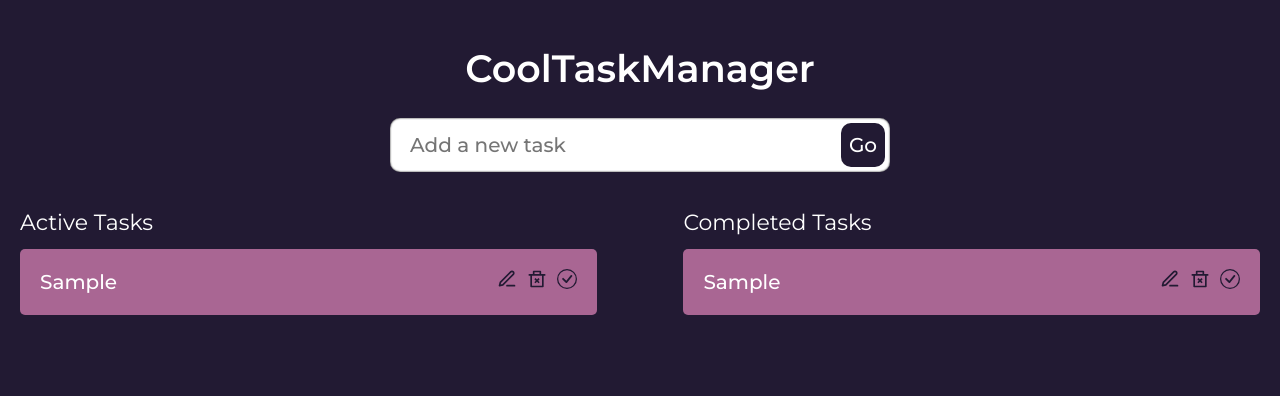
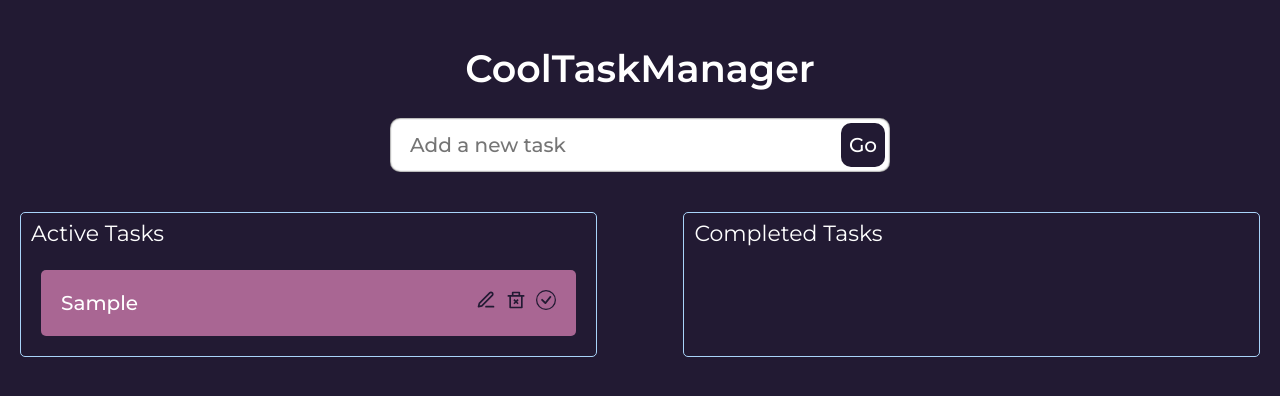
Before and after one commit to moerichka/dragdropapp, a React (Create React App) app: page / in a window 1280 px wide. Both pictures are taken after typing "Sample" into the empty fields and a click on the button "Go". Shown: the top 396 px of the page. Built offline with nearby package versions, Linux system fonts and the light colour scheme.

Commit message:
still in progress, but works, should be changes with animation

```diff
--- a/package.json
+++ b/package.json
@@ -9,6 +9,7 @@
     "@types/jest": "^27.0.1",
     "@types/node": "^16.7.13",
     "@types/react": "^18.0.0",
+    "@types/react-beautiful-dnd": "^13.1.2",
     "@types/react-dom": "^18.0.0",
     "react": "^18.2.0",
     "react-beautiful-dnd": "^13.1.0",
--- a/src/App.tsx
+++ b/src/App.tsx
@@ -1,27 +1,62 @@
-import React, {useState, useReducer} from "react";
+import React, { useState, useReducer } from "react";
 import s from "./App.module.scss";
 
-import InputField from "./components/InputField"
+import InputField from "./components/InputField";
 import TaskList from "./components/TaskList";
 
 import { Task } from "./model";
 
-import TasksReducer from "./reducer/tasksReducer"
+import { DragDropContext, DropResult } from "react-beautiful-dnd";
+import TasksReducer from "./reducer/tasksReducer";
 
 const App: React.FC = () => {
-  const [task, setTask] = useState<string>("")
-  const [tasksState, tasksDispatch] = useReducer(TasksReducer, [])
+  const [task, setTask] = useState<string>("");
+  const [tasksState, tasksDispatch] = useReducer(TasksReducer, []);
+  const [doneTasksState, doneTasksDispatch] = useReducer(TasksReducer, []);
 
-  const handleAdd = (e: React.FormEvent) : void =>{
-    e.preventDefault()
+  const handleAdd = (e: React.FormEvent): void => {
+    e.preventDefault();
 
-    if(task){
-      tasksDispatch({type: "add", payload: task})
-      setTask("")
+    if (task) {
+      tasksDispatch({ type: "add", payload: task });
+      setTask("");
     }
+  };
+
+  const onDragEnd = (result: DropResult) => {
+    const { source, destination } = result;
+
+    if (!destination) return;
+    if (
+      destination.droppableId === source.droppableId &&
+      destination.index === source.index
+    )
+      return;
+
+    let add,
+      active = tasksState,
+      done = doneTasksState;
+
+    if (source.droppableId === "activeTasks") {
+      add = active[source.index];
+      active.splice(source.index, 1);
+    } else {
+      add = done[source.index];
+      done.splice(source.index, 1);
     }
 
+    if (destination.droppableId === "activeTasks") {
+      active.splice(destination.index, 0, add);
+    } else {
+      done.splice(destination.index, 0, add);
+    }
+
+    tasksDispatch({type: "rebuild", payload: active});
+    doneTasksDispatch({type: "rebuild", payload: done});
+  };
+
   return (
+    <DragDropContext onDragEnd={onDragEnd}>
       <div className={s.app}>
         <header className={s.header}>
           <div className={s.headercontainer}>
@@ -30,11 +65,17 @@ const App: React.FC = () => {
         </header>
         <main className={s.main}>
           <section className={s.firstsection}>
-          <InputField task={task} setTask={setTask} handleAdd={handleAdd}/>
-          <TaskList tasksState={tasksState} tasksDispatch={tasksDispatch}/>
+            <InputField task={task} setTask={setTask} handleAdd={handleAdd} />
+            <TaskList
+              tasksState={tasksState}
+              tasksDispatch={tasksDispatch}
+              doneTasksState={doneTasksState}
+              doneTasksDispatch={doneTasksDispatch}
+            />
           </section>
         </main>
       </div>
+    </DragDropContext>
   );
 };
 
--- a/src/components/SingleTask/SingleTask.tsx
+++ b/src/components/SingleTask/SingleTask.tsx
@@ -1,4 +1,4 @@
-import React, { useEffect, useRef, useState} from "react";
+import React, { useEffect, useRef, useState } from "react";
 import s from "./singleTask.module.scss";
 
 import { Task } from "../../model";
@@ -7,44 +7,55 @@ import { FiEdit3 } from "react-icons/fi";
 import { RiDeleteBin2Line } from "react-icons/ri";
 import { BsCheckCircle } from "react-icons/bs";
 
-import {Actions} from "../../reducer/tasksReducer"
+import { Actions } from "../../reducer/tasksReducer";
+import { Draggable } from "react-beautiful-dnd";
 
 interface Props {
+  index: number;
   task: Task;
+  isDone: boolean;
   tasksState: Task[];
   tasksDispatch: React.Dispatch<Actions>;
+  doneTasksState: Task[];
+  doneTasksDispatch: React.Dispatch<Actions>;
 }
 
 const SingleTask: React.FC<Props> = (props) => {
   const [edit, setEdit] = useState<boolean>(false);
   const [editTask, setEditTask] = useState<string>(props.task.task);
 
-  const inputRef = useRef<HTMLInputElement>(null)
+  const inputRef = useRef<HTMLInputElement>(null);
 
-  useEffect(()=>{
+  useEffect(() => {
     inputRef.current?.focus();
-  },[edit])
+  }, [edit]);
 
   const handleDone = (id: number) => {
-    props.tasksDispatch({type: "done", payload: id})
-    setEdit(false)
+    props.tasksDispatch({ type: "done", payload: id });
+    setEdit(false);
   };
 
   const handleDelete = (id: number) => {
-    props.tasksDispatch({type: "remove", payload: id})
+    props.tasksDispatch({ type: "remove", payload: id });
   };
 
   const handleEdit = (e: React.FormEvent, id: number) => {
     e.preventDefault();
-    props.tasksDispatch({type: "edit", payload: {id: id, task: editTask}})
-    setEdit(false)
+    props.tasksDispatch({ type: "edit", payload: { id: id, task: editTask } });
+    setEdit(false);
   };
 
   return (
+    <Draggable draggableId={props.task.id.toString()} index={props.index}>
+      {(provided, snapshot) => (
         <form
           onSubmit={(e) => handleEdit(e, props.task.id)}
           className={s.singleTask}
-      data-iscomplited={props.task.isDone}
+          data-iscomplited={props.isDone}
+          data-isdragging={snapshot.isDragging}
+          {...provided.draggableProps}
+          {...provided.dragHandleProps}
+          ref={provided.innerRef}
         >
           {edit ? (
             <input
@@ -53,7 +64,7 @@ const SingleTask: React.FC<Props> = (props) => {
               onChange={(e) => setEditTask(e.target.value)}
               ref={inputRef}
             />
-      ) : props.task.isDone ? (
+          ) : props.isDone ? (
             <s className={s.singletext}>{props.task.task}</s>
           ) : (
             <span className={s.singletext}>{props.task.task}</span>
@@ -61,12 +72,15 @@ const SingleTask: React.FC<Props> = (props) => {
           <div className={s.icons}>
             <span
               className={s.icon}
-          data-ishidden={props.task.isDone}
-          onClick={() => !edit && !props.task.isDone && setEdit(!edit)}
+              data-ishidden={props.isDone}
+              onClick={() => !edit && !props.isDone && setEdit(!edit)}
             >
               <FiEdit3 />
             </span>
-        <span className={s.icon} onClick={() => handleDelete(props.task.id)}>
+            <span
+              className={s.icon}
+              onClick={() => handleDelete(props.task.id)}
+            >
               <RiDeleteBin2Line />
             </span>
             <span className={s.icon} onClick={() => handleDone(props.task.id)}>
@@ -74,6 +88,8 @@ const SingleTask: React.FC<Props> = (props) => {
             </span>
           </div>
         </form>
+      )}
+    </Draggable>
   );
 };
 
--- a/src/components/SingleTask/singleTask.module.scss
+++ b/src/components/SingleTask/singleTask.module.scss
@@ -3,6 +3,7 @@
 .singleTask{
     display: flex;
     width: 100%;
+    max-width: 100%;
     border-radius: 5px;
     padding: 20px 20px 18px 20px;
     background-color: $bg-element3;
@@ -22,6 +23,9 @@
         background-color: $bg-element5-hover;
         transform: scale(1.02);
         box-shadow: 0px 0px 10px hsla(0, 0%, 0%, 0.7);
+    }
+    &[data-isdragging="true"]{
+        box-shadow: 0px 0px 15px hsla(0, 0%, 0%, 0.7);
     }
 }
 .singletext{
--- a/src/components/TaskList/TaskList.tsx
+++ b/src/components/TaskList/TaskList.tsx
@@ -5,10 +5,13 @@ import SingleTask from "../SingleTask";
 
 import { Task } from "../../model";
 import { Actions } from "../../reducer/tasksReducer";
+import { Droppable } from "react-beautiful-dnd";
 
 interface Props {
   tasksState: Task[];
   tasksDispatch: React.Dispatch<Actions>;
+  doneTasksState: Task[];
+  doneTasksDispatch: React.Dispatch<Actions>;
 }
 
 const TaskList: React.FC<Props> = (props) => {
@@ -17,29 +20,57 @@ const TaskList: React.FC<Props> = (props) => {
       <div className={s.container}>
         <div className={s.active}>
           <div className={s.taskheader}>Active Tasks</div>
-          <div className={s.tasks}>
-            {props?.tasksState?.map((task) => (
+          <Droppable droppableId="activeTasks">
+            {(provided, snapshot) => (
+              <div
+                className={s.tasks}
+                ref={provided.innerRef}
+                {...provided.droppableProps}
+                data-isdragging={snapshot.isDraggingOver}
+              >
+                {props?.tasksState?.map((task, index) => (
                   <SingleTask
+                    index={index}
                     task={task}
+                    isDone={false}
                     key={task.id}
                     tasksState={props.tasksState}
                     tasksDispatch={props.tasksDispatch}
+                    doneTasksState={props.doneTasksState}
+                    doneTasksDispatch={props.doneTasksDispatch}
                   />
                 ))}
+                {provided.placeholder}
               </div>
+            )}
+          </Droppable>
         </div>
         <div className={s.done}>
           <div className={s.taskheader}>Completed Tasks</div>
-          <div className={s.tasks}>
-            {props?.tasksState?.map((task) => (
+          <Droppable droppableId="doneTasks">
+            {(provided, snapshot) => (
+              <div
+                className={s.tasks}
+                ref={provided.innerRef}
+                {...provided.droppableProps}
+                data-isdragging={snapshot.isDraggingOver}
+              >
+                {props?.doneTasksState?.map((task, index) => (
                   <SingleTask
+                    index={index}
                     task={task}
+                    isDone={true}
                     key={task.id}
                     tasksState={props.tasksState}
                     tasksDispatch={props.tasksDispatch}
+                    doneTasksState={props.doneTasksState}
+                    doneTasksDispatch={props.doneTasksDispatch}
                   />
                 ))}
+                {provided.placeholder}
               </div>
+            )}
+          </Droppable>
         </div>
       </div>
     </div>
--- a/src/components/TaskList/taskList.module.scss
+++ b/src/components/TaskList/taskList.module.scss
@@ -9,8 +9,10 @@
 }
 
 .container{
-    display: grid;
-    grid-template-columns: 1fr 1fr;
+    // display: grid;
+    // grid-template-columns: 1fr 1fr;
+    display: flex;
+    flex-direction: row;
     width: 100%;
     column-gap: 7%;
     row-gap: 20px;
@@ -19,14 +21,24 @@
 }
 
 .active{
+    width: 100%;
+    max-width: 100%;
     display: flex;
     flex-direction: column;
     gap: 15px;
+    border: 1px solid $bg-element;
+    border-radius: 5px;
+    padding: 10px;
 }
 .done{
+    width: 100%;
+    max-width: 100%;
     display: flex;
     flex-direction: column;
     gap: 15px;
+    border: 1px solid $bg-element;
+    border-radius: 5px;
+    padding: 10px;
 }
 
 .taskheader{
@@ -34,7 +46,12 @@
 }
 
 .tasks{
+    height: 100%;
+    max-width: 610px;
+    width: 100%;
     display: flex;
     flex-direction: column;
     gap: 20px;
+    transition: $transition03;
+    padding: 10px;
 }
--- a/src/index.tsx
+++ b/src/index.tsx
@@ -7,7 +7,5 @@ const root: any = ReactDOM.createRoot(
   document.getElementById('root') as HTMLElement
 );
 root.render(
-  <React.StrictMode>
     <App />
-  </React.StrictMode>
 );
--- a/src/reducer/tasksReducer.tsx
+++ b/src/reducer/tasksReducer.tsx
@@ -4,7 +4,8 @@ export type Actions =
   | { type: "add"; payload: string }
   | { type: "remove"; payload: number }
   | { type: "done"; payload: number }
-  | { type: "edit"; payload: { id: number; task: string } };
+  | { type: "edit"; payload: { id: number; task: string } }
+  | { type: "rebuild"; payload: Task[]};
 
 const TasksReducer = (state: Task[], action: Actions) => {
   const {type, payload} = action
@@ -27,6 +28,8 @@ const TasksReducer = (state: Task[], action: Actions) => {
           ? { ...task, task: payload.task }
           : task
       );
+    case "rebuild":
+      return payload
 
     default:
       return state;
```
Also changed, not shown: 1 other file (tests, documents, lock files or other folders). Lines whose indentation alone changed are shown as unchanged.
